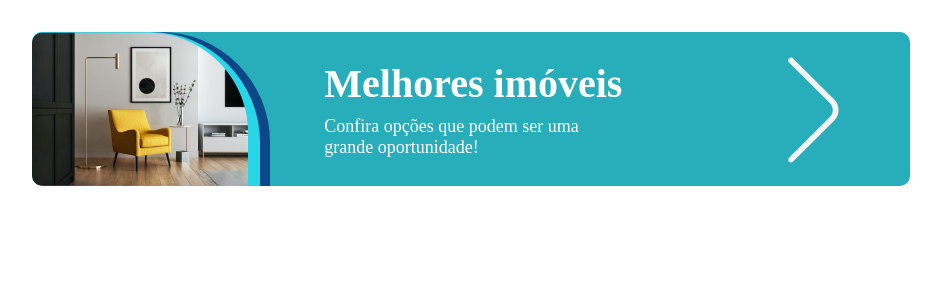
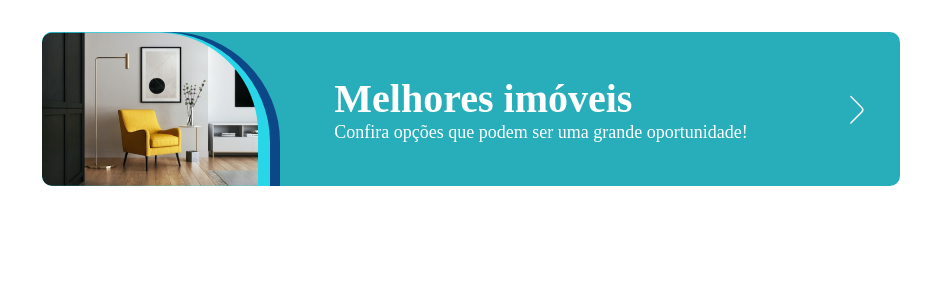
Before and after one commit to deboraCs26/desafio-taqtile-debora, a React (Create React App) app: page / in a window 1280 px wide. Shown: the top 300 px of the page, without its empty margins (169-1110 px from the left). Built offline with nearby package versions, Linux system fonts and the light colour scheme.

Commit message:
corrected the padding

```diff
--- a/src/style/Info-Tile/info-tile.tsx
+++ b/src/style/Info-Tile/info-tile.tsx
@@ -15,7 +15,7 @@ export const InfoTile = ({ text }: InfoTileProps) => {
   return (
     <div className="style-info-tile">
       <FontAwesomeIcon icon={faCar} size="xl" className='style-icon' />
-      <Separator size='medium' horizontal={false}/>
+      <Separator size='medium' />
       <H4>{text}</H4>
     </div>
   );
--- a/src/style/badges/badge.tsx
+++ b/src/style/badges/badge.tsx
@@ -42,7 +42,7 @@ export const Badge = ({ icon, text, selected, onClick }: BadgeProps) => {
       <div className='badge-icon'>
         {!!icon && <FontAwesomeIcon icon={icon} />}
       </div>
-      <Separator size='small' horizontal={false} />
+      <Separator size='small' />
       <Caption color={selected ? "white" : "dark"}>{text}</Caption>
     </div>
 
--- a/src/style/banner/style.css
+++ b/src/style/banner/style.css
@@ -1,27 +1,28 @@
 .banner-container {
   display: flex;
+  justify-content: center;
   padding: 32px 60px;
-  justify-content: center;
 }
 .banner-content {
   display: flex;
+  align-items: center;
   border-radius: 10px;
   overflow: hidden;
 }
 .banner-image {
   display: flex;
   border-radius: 0 110px;
-  background: var(--cor-segundria, #29d6e7);
+  background: var(--color-secondary, #29d6e7);
   padding: 0 12px 0 0;
   box-shadow: 10px 0 0 0 #0c4888;
 }
 .banner-text {
   display: flex;
   flex-direction: column;
-  justify-content: space-around;
-  padding: 24px 84px 24px 64px;
+  padding-inline: 64px;
 }
 .banner-icon {
+  display: flex;
+  padding: 0 24px;
   cursor: pointer;
-  padding: 0 24px;
 }
--- a/src/style/separator/separator.tsx
+++ b/src/style/separator/separator.tsx
@@ -2,7 +2,7 @@ import React from 'react';
 
 interface SeparatorProps {
   size: "small" | "medium" | "large";
-  horizontal: boolean;
+  horizontal?: boolean;
 
 }
 
```
